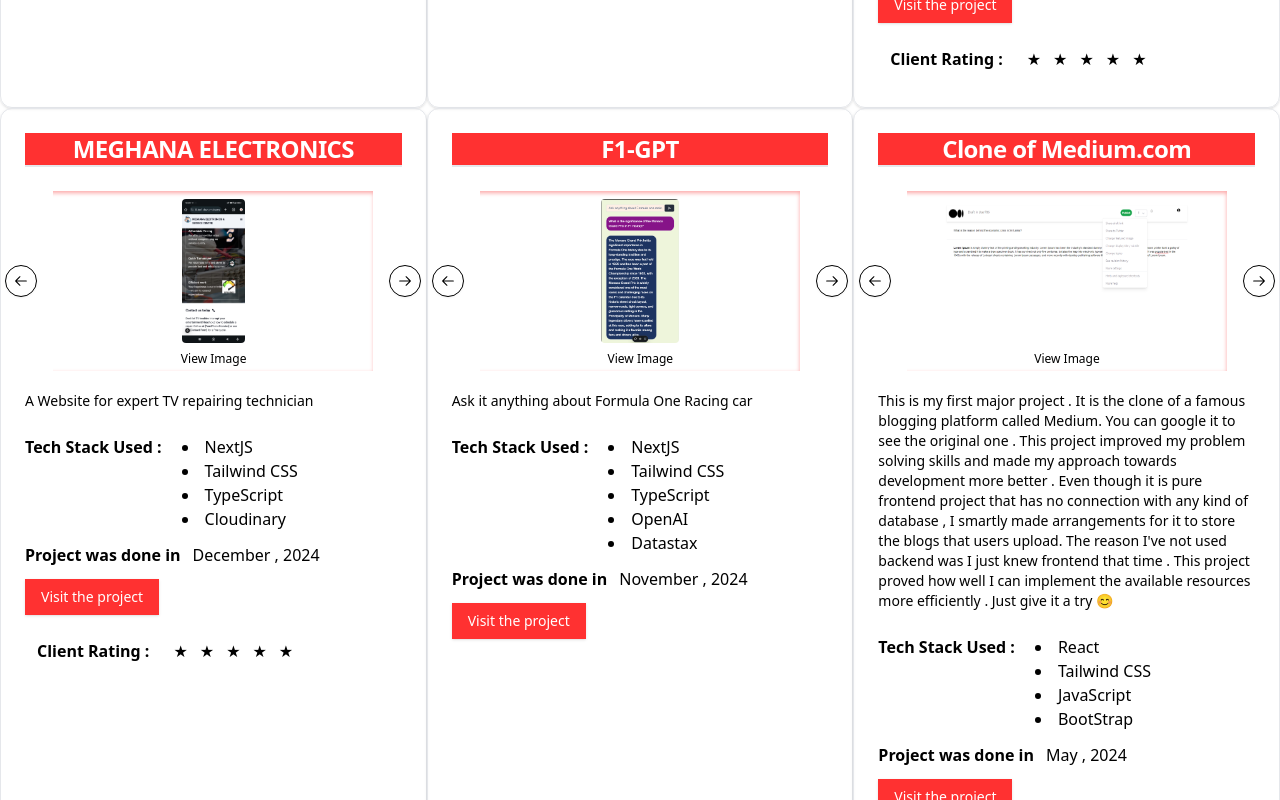
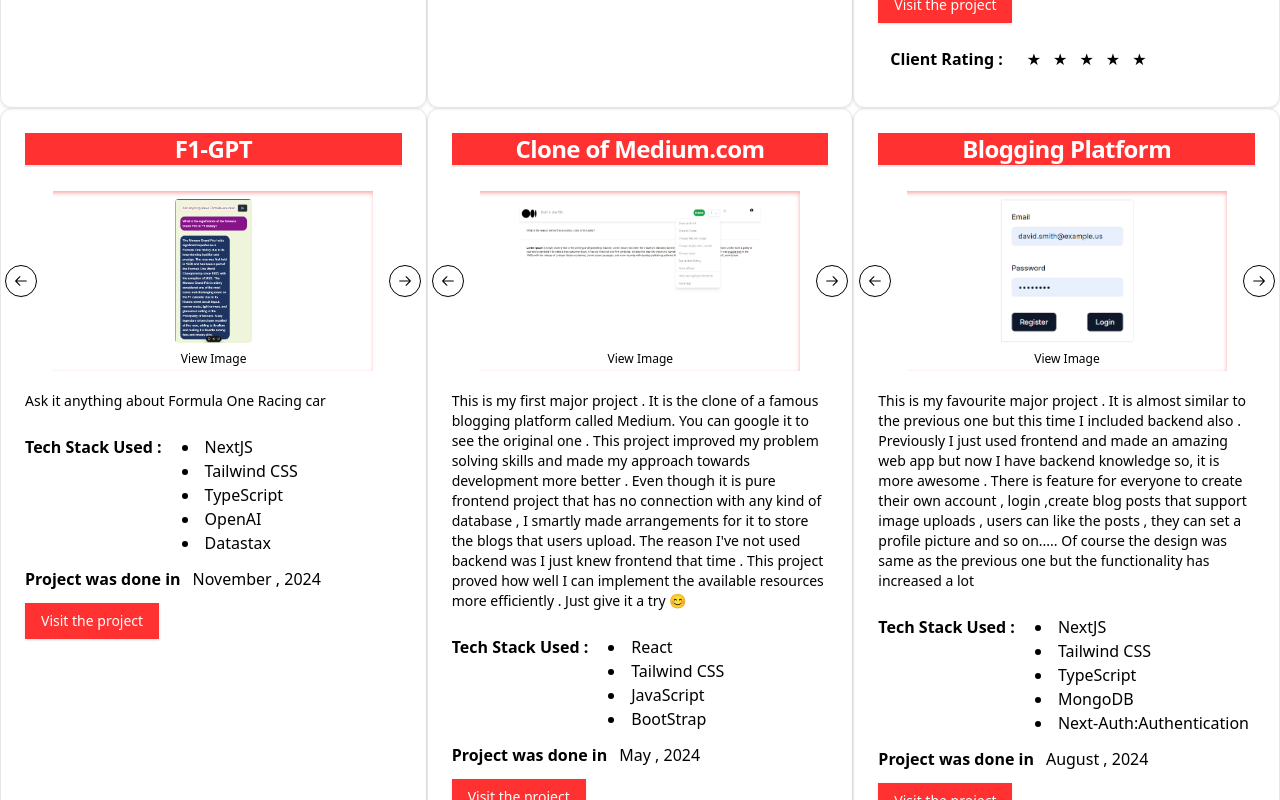
Before and after one commit to monster-1951/portfolio-website, a Next.js app: page /MyWork in a window 1280 px wide. Shown: the part 880-1680 px from the top of the page. Built offline with nearby package versions, Linux system fonts and the light colour scheme.

Commit message:
removed zupermart1

```diff
--- a/src/constants/ProjectsDetails.ts
+++ b/src/constants/ProjectsDetails.ts
@@ -33,17 +33,6 @@
 import Gpt3 from "@/images/projectImages/F1Gpt/F1-GPT3.png";
 import Gpt4 from "@/images/projectImages/F1Gpt/F1-GPT4.png";
 
-import ZuperMart1 from "@/images/projectImages/Zuper-Mart/zuper-mart1.png";
-import ZuperMart2 from "@/images/projectImages/Zuper-Mart/zuper-mart2.png";
-import ZuperMart3 from "@/images/projectImages/Zuper-Mart/zuper-mart3.jpg";
-import ZuperMart4 from "@/images/projectImages/Zuper-Mart/zuper-mart4.jpg";
-import ZuperMart5 from "@/images/projectImages/Zuper-Mart/zuper-mart5.jpg";
-
-import MeghanaElectronics1 from "@/images/projectImages/Meghana-Electronics/M.E.1.jpg";
-import MeghanaElectronics2 from "@/images/projectImages/Meghana-Electronics/M.E.2.jpg";
-import MeghanaElectronics3 from "@/images/projectImages/Meghana-Electronics/M.E.3.jpg";
-import MeghanaElectronics4 from "@/images/projectImages/Meghana-Electronics/M.E.4.jpg";
-import MeghanaElectronics5 from "@/images/projectImages/Meghana-Electronics/M.E.5.jpg";
 
 import KidzClub1 from "@/images/projectImages/KidzClub/KidzClub.jpg";
 
@@ -96,30 +85,6 @@
     TechStack: ["NextJS", "Tailwind CSS", "TypeScript", "MongoDB", "OpenAI"],
     StarRating: [1, 1, 1, 1, 1],
   },
-  {
-    Title: "MEGHANA ELECTRONICS",
-    Description: "A Website for expert TV repairing technician",
-    Date: "December , 2024",
-    Image: [
-      MeghanaElectronics1,
-      MeghanaElectronics2,
-      MeghanaElectronics3,
-      MeghanaElectronics4,
-      MeghanaElectronics5,
-    ],
-    Link: "https://www.meghanaelectronics.com/",
-    TechStack: ["NextJS", "Tailwind CSS", "TypeScript", "Cloudinary"],
-    StarRating: [1, 1, 1, 1, 1],
-  },
-  // {
-  //   Title: "ZUPER-MART-ASSISTANT",
-  //   Description:
-  //     "It can assist you regarding the products sold in zuper mart(a fictional super market)",
-  //   Date: "December , 2024",
-  //   Image: [ZuperMart1, ZuperMart2, ZuperMart3, ZuperMart4, ZuperMart5],
-  //   Link: "https://zuper-mart-assistant.vercel.app/",
-  //   TechStack: ["NextJS", "Tailwind CSS", "TypeScript", "OpenAI", "Datastax"],
-  // },
   {
     Title: "F1-GPT",
     Description: "Ask it anything about Formula One Racing car",
```
